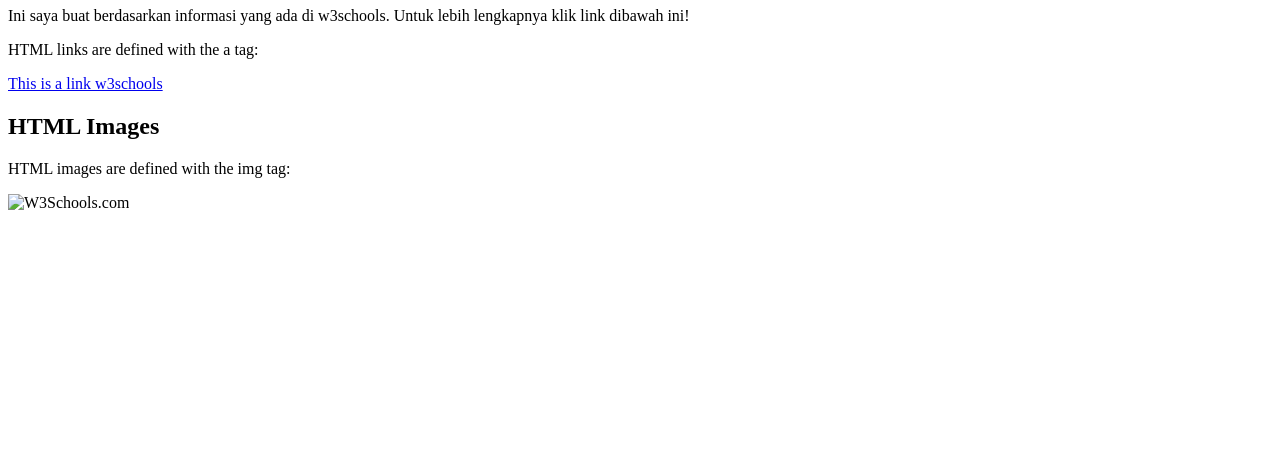
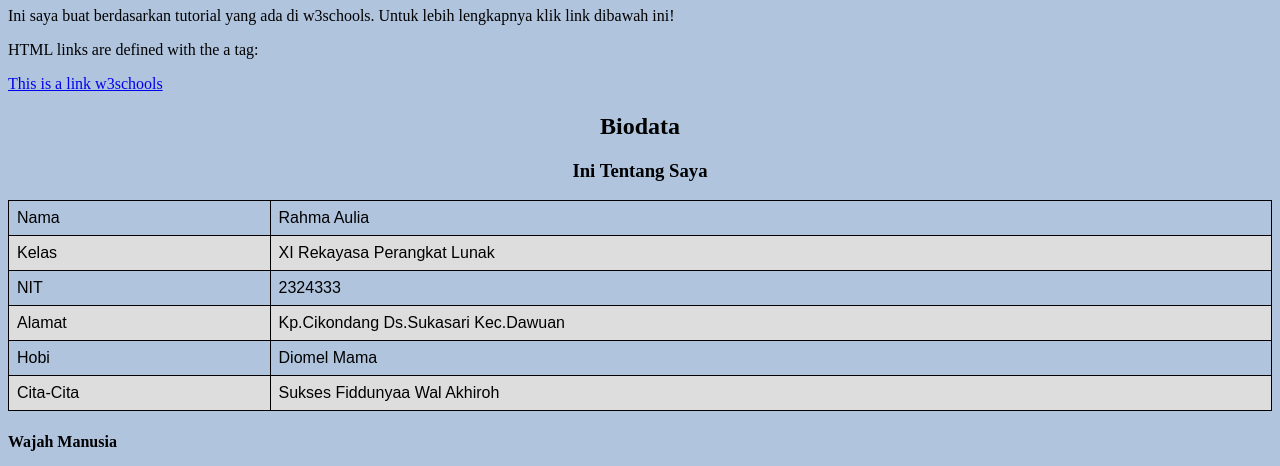
Before and after one commit to rahma13050807/belajar-html, a plain HTML site: page index.html in a window 1280 px wide. Shown: the part 73-539 px from the top of the page. Drawn offline with Linux system fonts and the light colour scheme.

Commit message:
html
belajar membuat biodata

```diff
--- a/index.html
+++ b/index.html
@@ -3,16 +3,64 @@
     <head>
         <title>Page Title</title>
     </head>
-    <body>
+    <body style="background-color: lightsteelblue;">
 
         <h1 style="text-align: center;">Belajar HTML Yuk</h1>
-        <p>Ini saya buat berdasarkan informasi yang ada di w3schools.
+        <p>Ini saya buat berdasarkan tutorial yang ada di w3schools.
            Untuk lebih lengkapnya klik link dibawah ini! </p>
         <p>HTML links are defined with the a tag:</p>
         <a href="https://www.w3schools.com">This is a link w3schools</a>
-        <h2>HTML Images</h2>
-        <p>HTML images are defined with the img tag:</p>
-        <img src="w3schools.jpg" alt="W3Schools.com" width="104" height="142">
 
-    </body>
+        <h2 style="text-align: center;">Biodata</h2>
+        <head>
+        <style>
+            table {
+                font-family: Arial, sans-serif;
+                border-collapse: collapse;
+                width: 100%
+            }
+
+            td, th {
+                border: 1px solid black;
+                text-align: left;
+                padding: 8px
+            }
+
+            tr:nth-child(even) {
+                background-color: #dddddd;
+            }
+        </style>
+        </head>
+
+<h3 style="text-align: center;">Ini Tentang Saya</h3>
+<table>
+    <tr>
+        <td>Nama</td>
+        <td>Rahma Aulia</td>
+    </tr>
+    <tr>
+        <td>Kelas</td>
+        <td>XI Rekayasa Perangkat Lunak</td>
+    </tr>
+    <tr>
+        <td>NIT</td>
+        <td>2324333</td>
+    </tr>
+    <tr>
+        <td>Alamat</td>
+        <td>Kp.Cikondang Ds.Sukasari Kec.Dawuan</td>
+    </tr>
+    <tr>
+        <td>Hobi</td>
+        <td>Diomel Mama</td>
+    </tr>
+    <tr>
+        <td>Cita-Cita</td>
+        <td>Sukses Fiddunyaa Wal Akhiroh</td>
+    </tr>
+</table>
+
+<h4>Wajah Manusia</h4>
+<img src="c:\Users\ADVAN\Downloads\WhatsApp Image 2024-06-16 at 05.25.55.jpeg" alt="Trulli" width="250" height="300"></imgc:>
+</body>
 </html>
```
